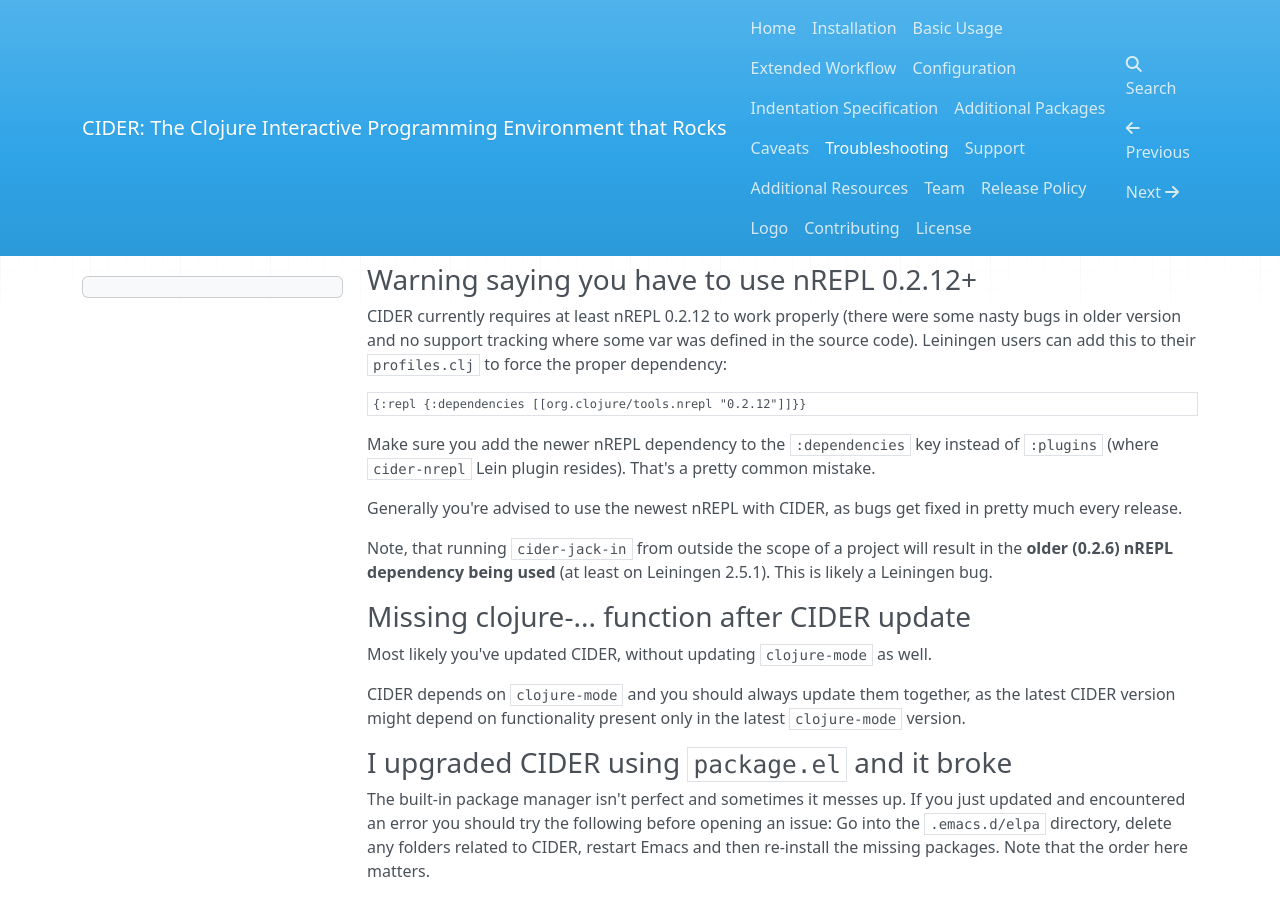
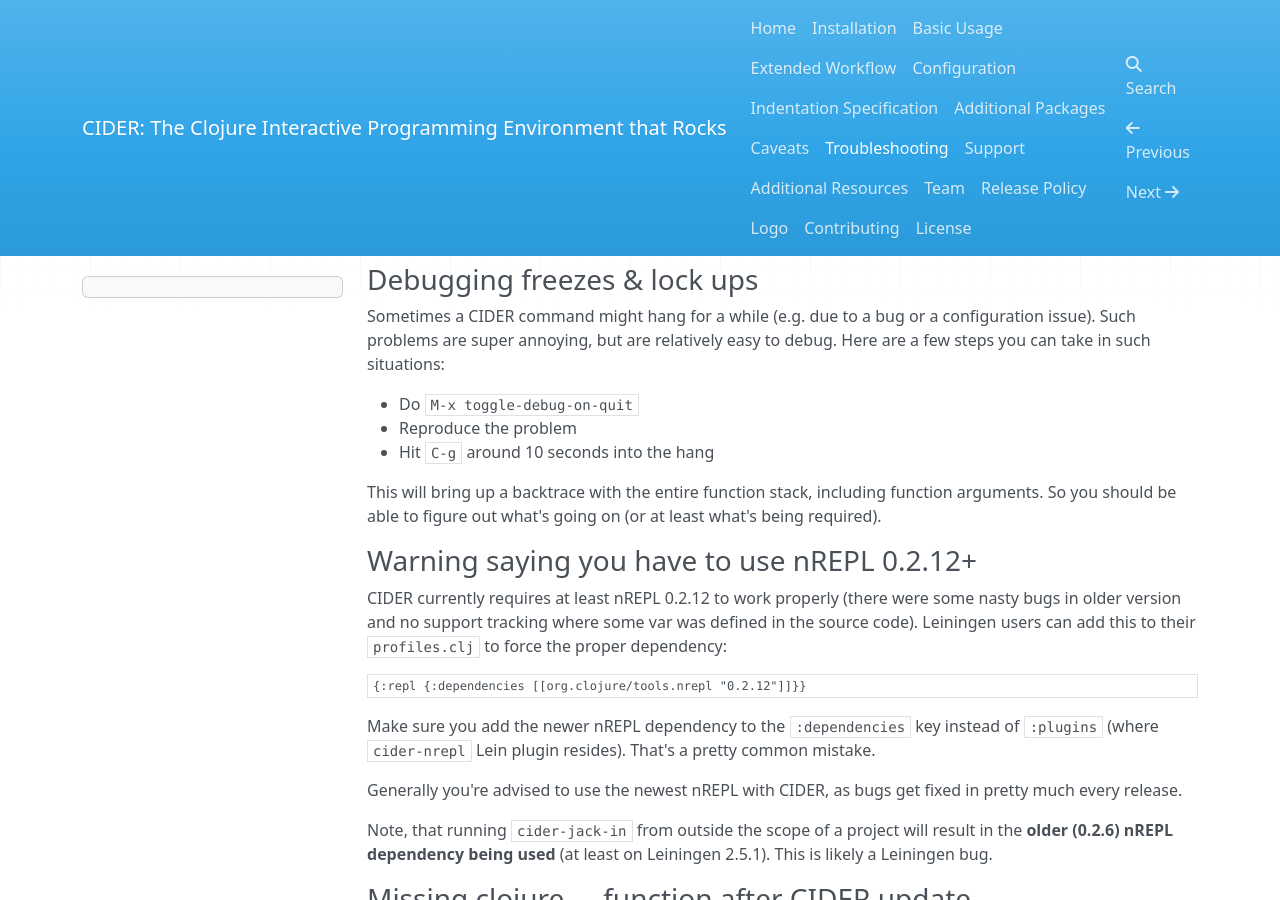
Before and after one commit to clojure-emacs/cider, an MkDocs documentation site: the page built from doc/troubleshooting.md, in a window 1280 px wide and 900 px high, scrolled down 789 px. Built offline with MkDocs 1.6.1, drawn with Linux system fonts in a browser that asks for light colours; nearby versions of some CDN libraries; old or Windows-style settings are respelled for this version of MkDocs.

Commit message:
Add a section on debugging lock ups

```diff
--- a/doc/troubleshooting.md
+++ b/doc/troubleshooting.md
@@ -41,6 +41,20 @@
 try to debug an expression (e.g., with `C-u
 C-M-x`). [File an issue](https://github.com/clojure-emacs/cider-repl/issues/new)
 and copy this information.
+
+### Debugging freezes & lock ups
+
+Sometimes a CIDER command might hang for a while (e.g. due to a bug or a
+configuration issue). Such problems are super annoying, but are relatively easy
+to debug. Here are a few steps you can take in such situations:
+
+* Do `M-x toggle-debug-on-quit`
+* Reproduce the problem
+* Hit `C-g` around 10 seconds into the hang
+
+This will bring up a backtrace with the entire function stack, including
+function arguments. So you should be able to figure out what's going on (or at
+least what's being required).
 
 ### Warning saying you have to use nREPL 0.2.12+
 
```
